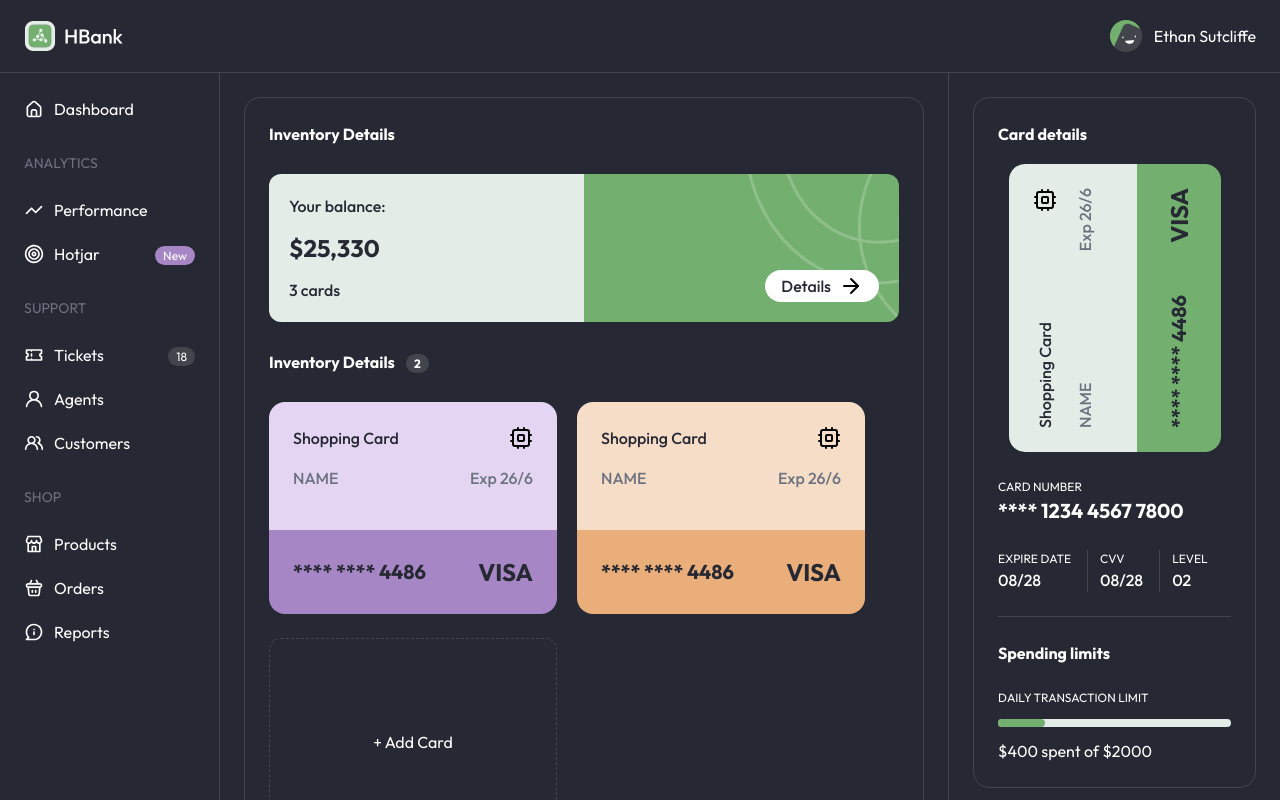
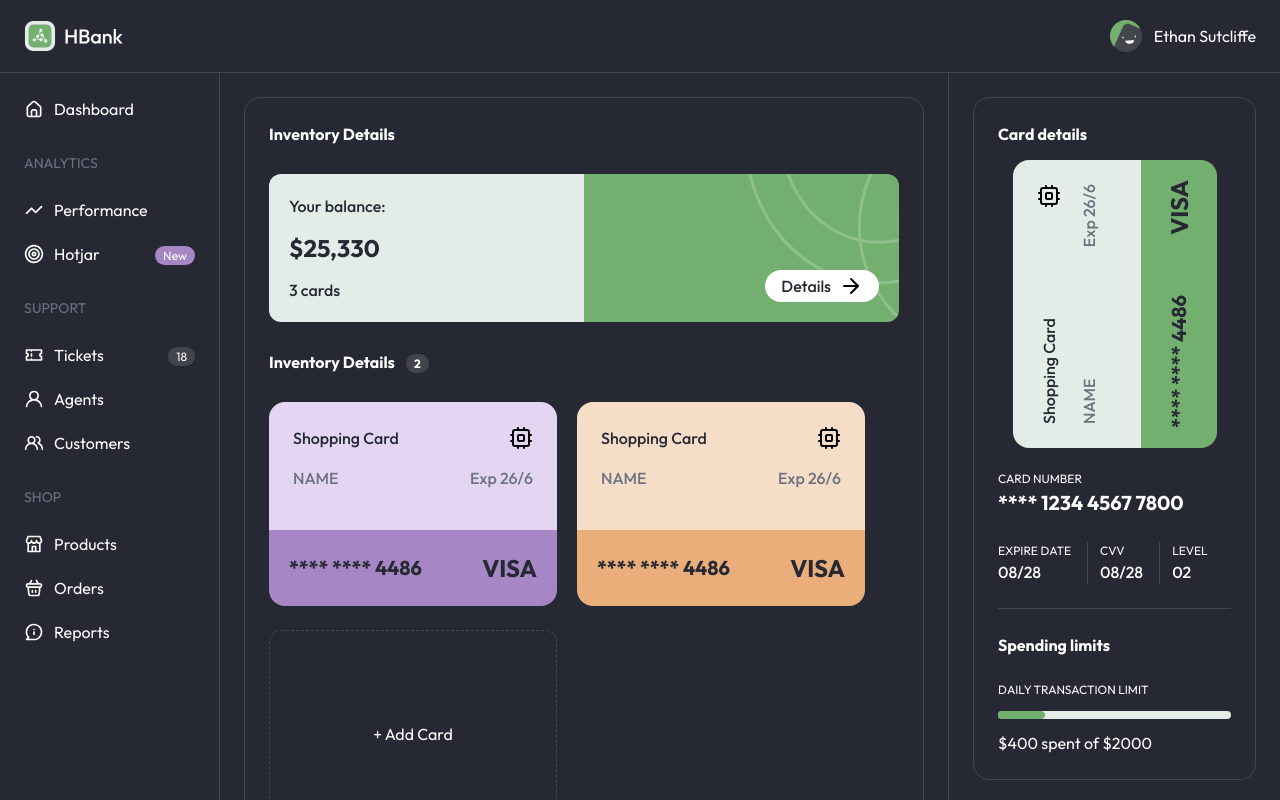
Before and after one commit to EdiedRamos/devchallenges, a Next.js app: page /bank-dashboard in a window 1280 px wide. Shown: the top 800 px of the page. Built offline with nearby package versions, Linux system fonts and the light colour scheme.

Commit message:
feat: update styles

```diff
--- a/src/app/bank-dashboard/(components)/shoppingCard.tsx
+++ b/src/app/bank-dashboard/(components)/shoppingCard.tsx
@@ -28,7 +28,7 @@ export function ShoppingCard({
         </div>
       </div>
       <div
-        className={`flex flex-wrap justify-between items-center p-6 text-bdb-dark font-bold ${secondaryBg}`}
+        className={`flex flex-wrap justify-between items-center p-5 text-bdb-dark font-bold ${secondaryBg}`}
       >
         <p className="text-cs-20">**** **** 4486</p>
         <p className="text-cs-24">VISA</p>
```
